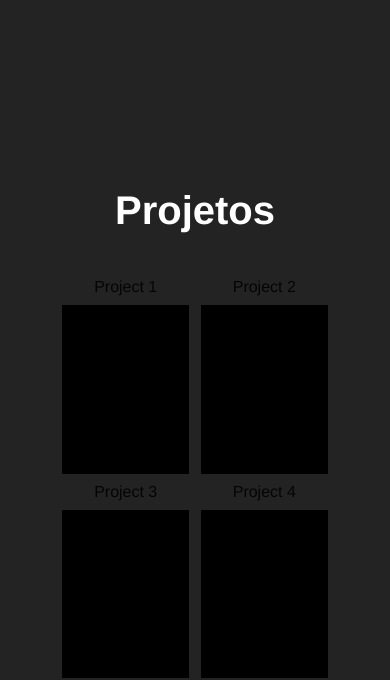
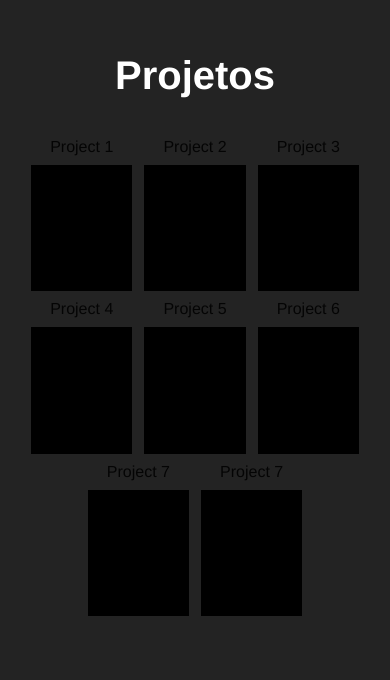
Before and after one commit to GutoCitton/portifolio, a React (Vite) app: page / in a window 390 px wide. Shown: the part 2747-3427 px from the top of the page. Built offline with nearby package versions, Linux system fonts and the light colour scheme.

Commit message:
ajusta responsividade

```diff
--- a/src/pages/sections/Projects/Projects.tsx
+++ b/src/pages/sections/Projects/Projects.tsx
@@ -4,13 +4,9 @@ const Projects = () => {
   const SyledProjects = styled("div")(({ theme }) => [
     {
       backgroundColor: theme.palette.primary.main,
-      height: "120vh",
+      height: "100vh",
       display: "flex",
       alignItems: "center",
-      [theme.breakpoints.up("xs")]: {
-        // <= Mobile
-        paddingTop: "100px",
-      },
       [theme.breakpoints.up("md")]: {
         // >= Mobile
         paddingTop: "0px",
@@ -30,11 +26,19 @@ const Projects = () => {
       // <= Mobile
       backgroundColor: "black",
       color: "white",
-      width: "15vh",
-      height: "20vh",
+      width: "12vh",
+      height: "15vh",
       textAlign: "center",
       margin: "6px",
     },
+  }));
+
+  const StyledTypography = styled(Typography)(() => ({
+    fontSize: "40px",
+    marginBottom: "30px",
+    color: "white",
+    fontWeight: "bold",
+    textAlign: "center",
   }));
 
   return (
@@ -45,16 +49,7 @@ const Projects = () => {
           className="Container"
           sx={{ scrollSnapAlign: "center" }}
         >
-          <Typography
-            fontSize={"40px"}
-            marginBottom={"35px"}
-            // marginTop={"90px"}
-            color={"white"}
-            fontWeight={"bold"}
-            textAlign={"center"}
-          >
-            Projetos
-          </Typography>
+          <StyledTypography>Projetos</StyledTypography>
 
           <Grid
             item
--- a/src/pages/sections/Skills/Skills.tsx
+++ b/src/pages/sections/Skills/Skills.tsx
@@ -24,7 +24,7 @@ const Skills = () => {
   const SyleSkills = styled("div")(({ theme }) => [
     {
       backgroundColor: theme.palette.primary.main,
-      height: "120vh",
+      height: "100vh",
       display: "flex",
       [theme.breakpoints.up("xs")]: {
         // <= Mobile
@@ -40,7 +40,7 @@ const Skills = () => {
 
   const StyledBox = styled(Box)(({ theme }) => ({
     position: "absolute",
-    top: "50%",
+    top: "0%",
     left: "50%",
     transform: "translate(-5%, -50%)",
     width: "350%",
```
